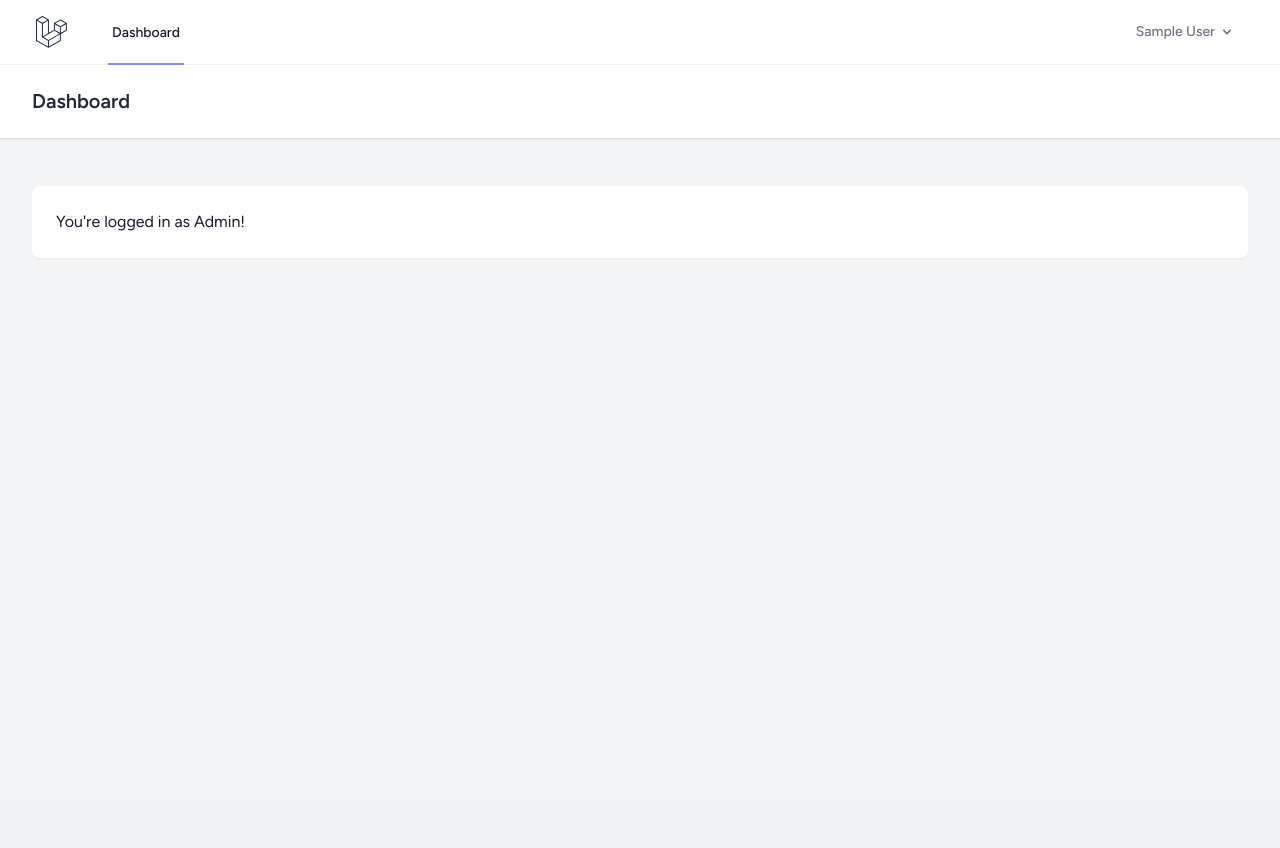
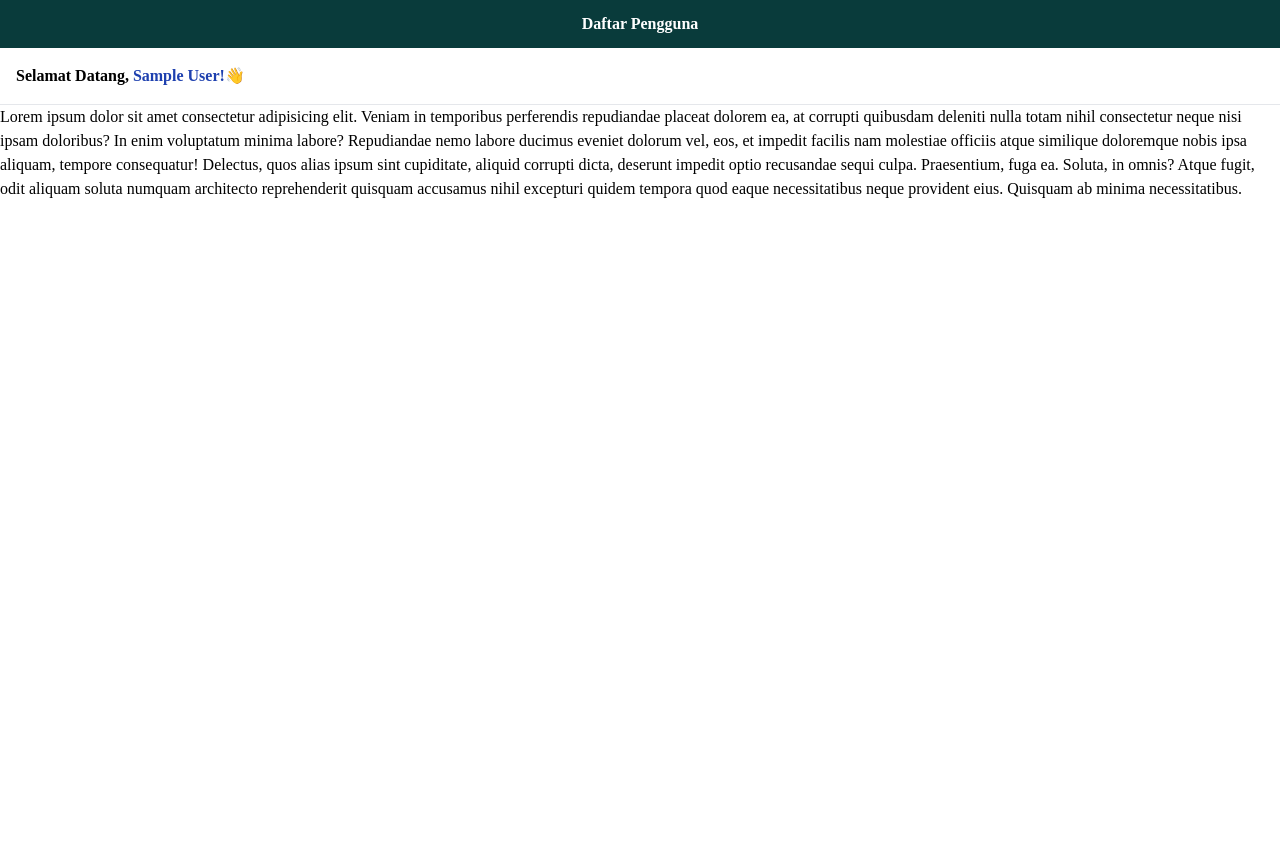
Before and after one commit to MuhKhaekal/SAINS-LMS-PROJECT, a Laravel app: page /dashboard in a window 1280 px wide. Before the commit the page ends 258 px from the top, so only its background shows below. Run offline with Laravel 12, Linux system fonts and the light colour scheme; the visitor is signed in with stand-in values (Sample User, id 1); style sheets or scripts are compiled from the project's sources; parts of the project's set-up code (start-up, migrations or seed data) failed here and were passed over; some web fonts are replaced.

Commit message:
feat:added base admin

```diff
--- a/sains-lms-project/resources/views/dashboard/admin/admin-base.blade.php
+++ b/sains-lms-project/resources/views/dashboard/admin/admin-base.blade.php
@@ -1,4 +1,91 @@
-<x-app-layout>
+<!DOCTYPE html>
+<html lang="en">
+<head>
+    <meta charset="UTF-8">
+    <meta name="viewport" content="width=device-width, initial-scale=1.0">
+    <meta http-equiv="X-UA-Compatible" content="ie=edge">
+    <title>Document</title>
+    @vite(['resources/css/app.css', 'resources/js/app.js'])
+</head>
+<body class="font-poppins">
+    <div class="">
+        <div class="flex bg-primary text-white items-center py-3">
+            <div class="w-10">
+                <button id="toggleSidebar" class="md:hidden p-2 ">
+                    <svg class="w-6 h-6 text-white" aria-hidden="true" xmlns="http://www.w3.org/2000/svg" width="24" height="24" fill="none" viewBox="0 0 24 24">
+                        <path stroke="currentColor" stroke-linecap="round" stroke-linejoin="round" stroke-width="2" d="M5 7h14M5 12h14M5 17h10"/>
+                    </svg>
+                </button>
+            </div>
+            <div class="flex-1 -ms-10">
+                <h1 class="text-center font-semibold">@yield('page-title')</h1>
+            </div>
+        </div>
+
+
+        <div id="mobileSidebar" class="fixed top-0 left-0 z-50 w-80 h-screen overflow-y-auto md:pb-80 bg-primary text-white transition-transform duration-300 transform -translate-x-full md:hidden">
+
+
+            <div class="text-white text-md font-bold flex items-center justify-center px-4 py-6">
+                <a href="" class="text-2xl font-semibold">[ SAINS UNHAS ]</a>
+            </div>
+
+            <div class="h-full overflow-y-auto flex flex-col flex-1 mt-10">
+                <ul class="space-y-4">
+                    <li class="text-lg font-semibold rounded-lg mx-2 px-5 py-3 flex justify-items-center hover:bg-gray-700 hover:text-gray-300 {{ request()->routeIs('dashboard') ? 'text-white bg-gray-600 ' : ' text-gray-500 hover:bg-gray-700 group' }}">
+                        <svg class="w-6 h-6 me-5 text-white" aria-hidden="true" xmlns="http://www.w3.org/2000/svg" width="24" height="24" fill="currentColor" viewBox="0 0 24 24">
+                            <path d="M13.5 2c-.178 0-.356.013-.492.022l-.074.005a1 1 0 0 0-.934.998V11a1 1 0 0 0 1 1h7.975a1 1 0 0 0 .998-.934l.005-.074A7.04 7.04 0 0 0 22 10.5 8.5 8.5 0 0 0 13.5 2Z"/>
+                            <path d="M11 6.025a1 1 0 0 0-1.065-.998 8.5 8.5 0 1 0 9.038 9.039A1 1 0 0 0 17.975 13H11V6.025Z"/>
+                        </svg>
+                        <a href="{{ route('dashboard') }}">Dashboard</a>
+                    </li>
+                    <li class="text-lg font-semibold rounded-lg mx-2 px-5 py-3 flex justify-items-center hover:bg-gray-700 hover:text-gray-300 {{ request()->routeIs('pertemuan.*') ? 'text-white bg-gray-600' : ' text-gray-500  hover:bg-gray-700 group' }}">
+                        <svg class="w-6 h-6 me-5 text-white" aria-hidden="true" xmlns="http://www.w3.org/2000/svg" width="24" height="24" fill="currentColor" viewBox="0 0 24 24">
+                            <path d="M13.5 2c-.178 0-.356.013-.492.022l-.074.005a1 1 0 0 0-.934.998V11a1 1 0 0 0 1 1h7.975a1 1 0 0 0 .998-.934l.005-.074A7.04 7.04 0 0 0 22 10.5 8.5 8.5 0 0 0 13.5 2Z"/>
+                            <path d="M11 6.025a1 1 0 0 0-1.065-.998 8.5 8.5 0 1 0 9.038 9.039A1 1 0 0 0 17.975 13H11V6.025Z"/>
+                        </svg>
+                        <a href="{{ route('pertemuan.index') }}">Daftar Pengguna</a>
+                    </li>
+
+                </ul>
+            </div>
+        </div>
+
+        <div id="overlay" class="fixed inset-0 bg-black/30 backdrop-blur-sm hidden z-40"></div>
+
+
+        <div class="flex-1 h-screen mb-48 md:mb-0 pb-5 overflow-y-auto">
+            <div class="w-full p-4 font-bold bg-white border-b">
+                <h1>Selamat Datang, <span class="text-blue-800">{{ Auth::user()->name }}!👋</span></h1>
+                <div class="font-medium text-base text-gray-800"></div>
+            </div>
+
+            <div class="pb-20">
+                @yield('content')
+            </div>
+        </div>
+    </div>
+
+    <script>
+        const toggleButton = document.getElementById('toggleSidebar');
+        const sidebar = document.getElementById('mobileSidebar');
+        const overlay = document.getElementById('overlay');
+
+        toggleButton.addEventListener('click', () => {
+            sidebar.classList.toggle('-translate-x-full');
+            overlay.classList.toggle('hidden');
+        });
+
+        // klik overlay nutup sidebar
+        overlay.addEventListener('click', () => {
+            sidebar.classList.add('-translate-x-full');
+            overlay.classList.add('hidden');
+        });
+        </script>
+
+</body>
+</html>
+{{-- <x-app-layout>
     <x-slot name="header">
         <h2 class="font-semibold text-xl text-gray-800 leading-tight">
             {{ __('Dashboard') }}
@@ -15,4 +102,4 @@
         </div>
     </div>
 
-</x-app-layout>
+</x-app-layout> --}}
--- a/sains-lms-project/resources/views/dashboard/admin/admin-home.blade.php
+++ b/sains-lms-project/resources/views/dashboard/admin/admin-home.blade.php
@@ -1,18 +1,7 @@
-<x-app-layout>
-    <x-slot name="header">
-        <h2 class="font-semibold text-xl text-gray-800 leading-tight">
-            {{ __('Dashboard') }}
-        </h2>
-    </x-slot>
+@extends('dashboard.admin.admin-base')
 
-    <div class="py-12">
-        <div class="max-w-7xl mx-auto sm:px-6 lg:px-8">
-            <div class="bg-white overflow-hidden shadow-sm sm:rounded-lg">
-                <div class="p-6 text-gray-900">
-                    {{ __("You're logged in as Admin!") }}
-                </div>
-            </div>
-        </div>
-    </div>
+@section('page-title', 'Daftar Pengguna')
 
-</x-app-layout>
+@section('content')
+<h1>Lorem ipsum dolor sit amet consectetur adipisicing elit. Veniam in temporibus perferendis repudiandae placeat dolorem ea, at corrupti quibusdam deleniti nulla totam nihil consectetur neque nisi ipsam doloribus? In enim voluptatum minima labore? Repudiandae nemo labore ducimus eveniet dolorum vel, eos, et impedit facilis nam molestiae officiis atque similique doloremque nobis ipsa aliquam, tempore consequatur! Delectus, quos alias ipsum sint cupiditate, aliquid corrupti dicta, deserunt impedit optio recusandae sequi culpa. Praesentium, fuga ea. Soluta, in omnis? Atque fugit, odit aliquam soluta numquam architecto reprehenderit quisquam accusamus nihil excepturi quidem tempora quod eaque necessitatibus neque provident eius. Quisquam ab minima necessitatibus.</h1>
+@endsection
--- a/sains-lms-project/resources/views/layouts/navigation.blade.php
+++ b/sains-lms-project/resources/views/layouts/navigation.blade.php
@@ -1,4 +1,4 @@
-<nav x-data="{ open: false }" class="bg-white border-b border-gray-100">
+<nav x-data="{ open: false }" class="bg-primary border-b border-gray-100">
     <!-- Primary Navigation Menu -->
     <div class="max-w-7xl mx-auto px-4 sm:px-6 lg:px-8">
         <div class="flex justify-between h-16">
```
